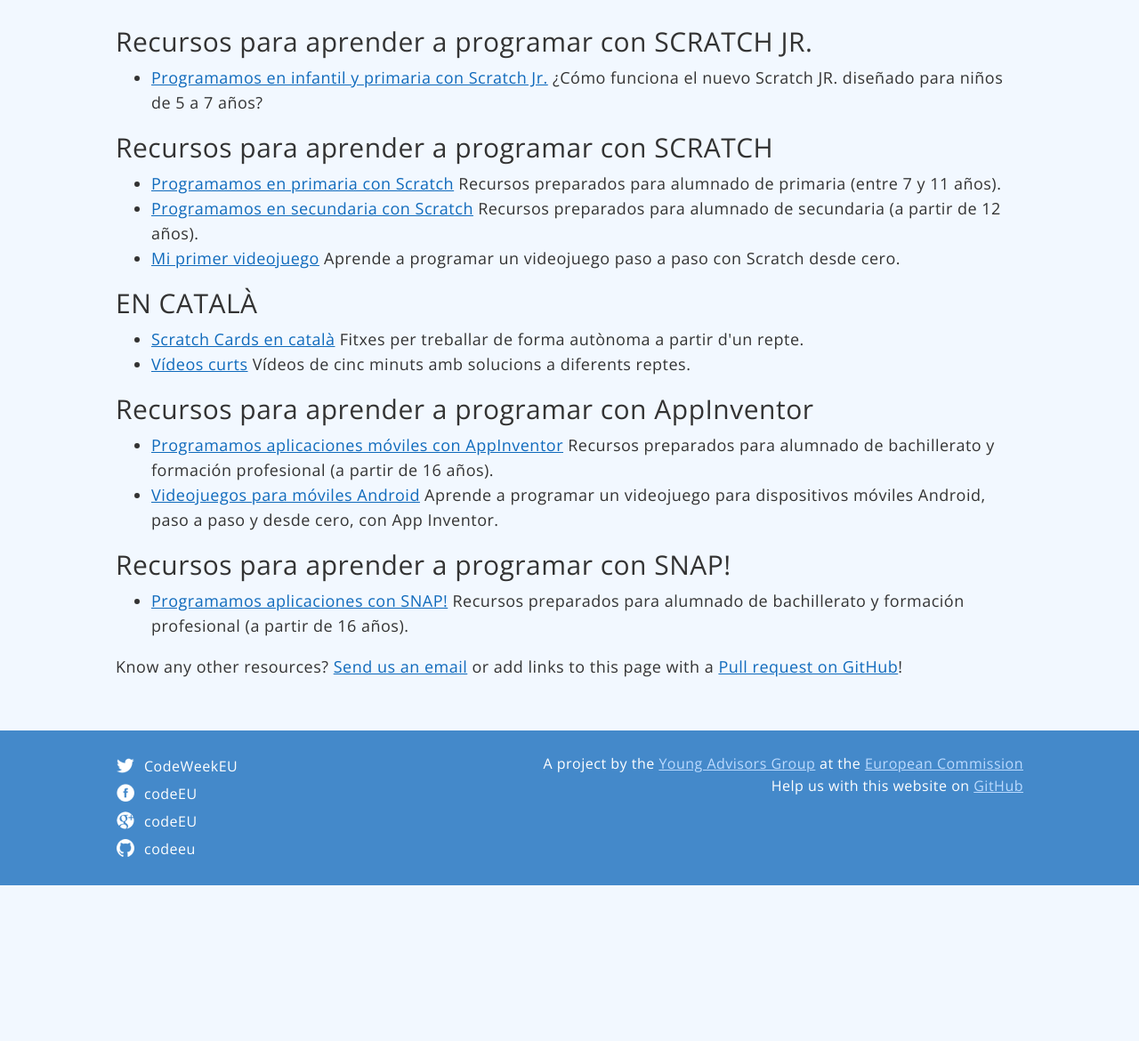
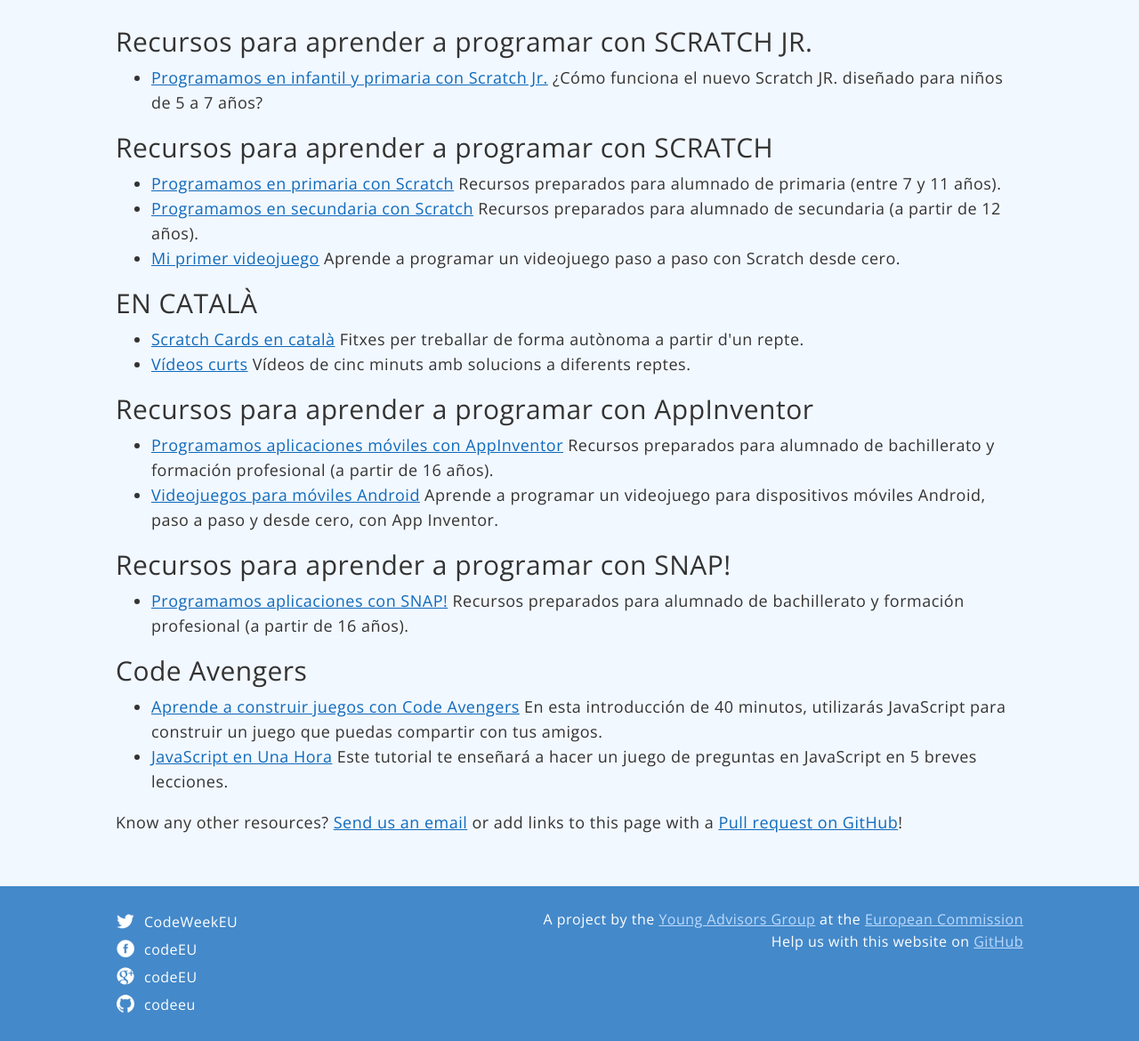
Before and after one commit to codeeu/codeeu.github.io, a Jekyll site: the page built from resources/spain/index.html, in a window 1280 px wide, cut to the strip 167-1337 px from the top of the page. Shown: the whole strip at 89% size. Built offline with Jekyll 4.4.1, drawn with Linux system fonts in a browser that asks for light colours; nearby versions of some CDN libraries; Markdown is read by kramdown in place of the engine named in the settings; before the commit the page ends 1162 px from its top, so only the background shows below that.

Commit message:
Added links to Code Avengers resources

```diff
--- a/resources/spain/index.html
+++ b/resources/spain/index.html
@@ -31,5 +31,11 @@
   <li><a href="http://programamos.es/materiales/ciclos-formativos/">Programamos aplicaciones con SNAP!</a> Recursos preparados para alumnado de bachillerato y formación profesional (a partir de 16 años).</li>
 </ul>
 
+<h2>Code Avengers</h2>
+<ul>
+  <li><a href="http://www.codeavengers.com/javascript/17?l=es">Aprende a construir juegos con Code Avengers</a> En esta introducción de 40 minutos, utilizarás JavaScript para construir un juego que puedas compartir con tus amigos.</li>
+  <li><a href="http://www.codeavengers.com/javascript/9?l=es">JavaScript en Una Hora</a> Este tutorial te enseñará a hacer un juego de preguntas en JavaScript  en 5 breves lecciones.</li>
+</ul>
+
 
 <p>Know any other resources? <a href="mailto:{{site.contact.email}}">Send us an email</a> or add links to this page with a <a href="https://github.com/codeeu/codeeu.github.io">Pull request on GitHub</a>!</p>
```
